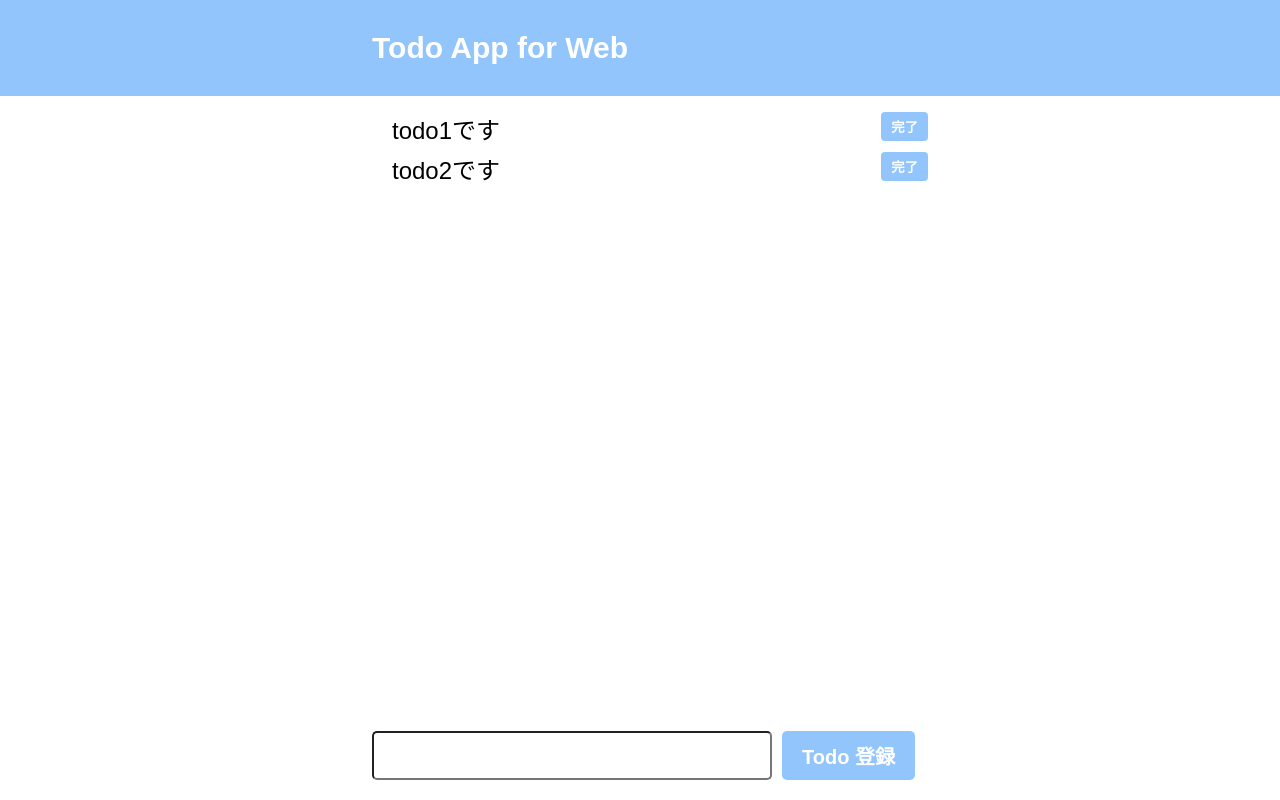
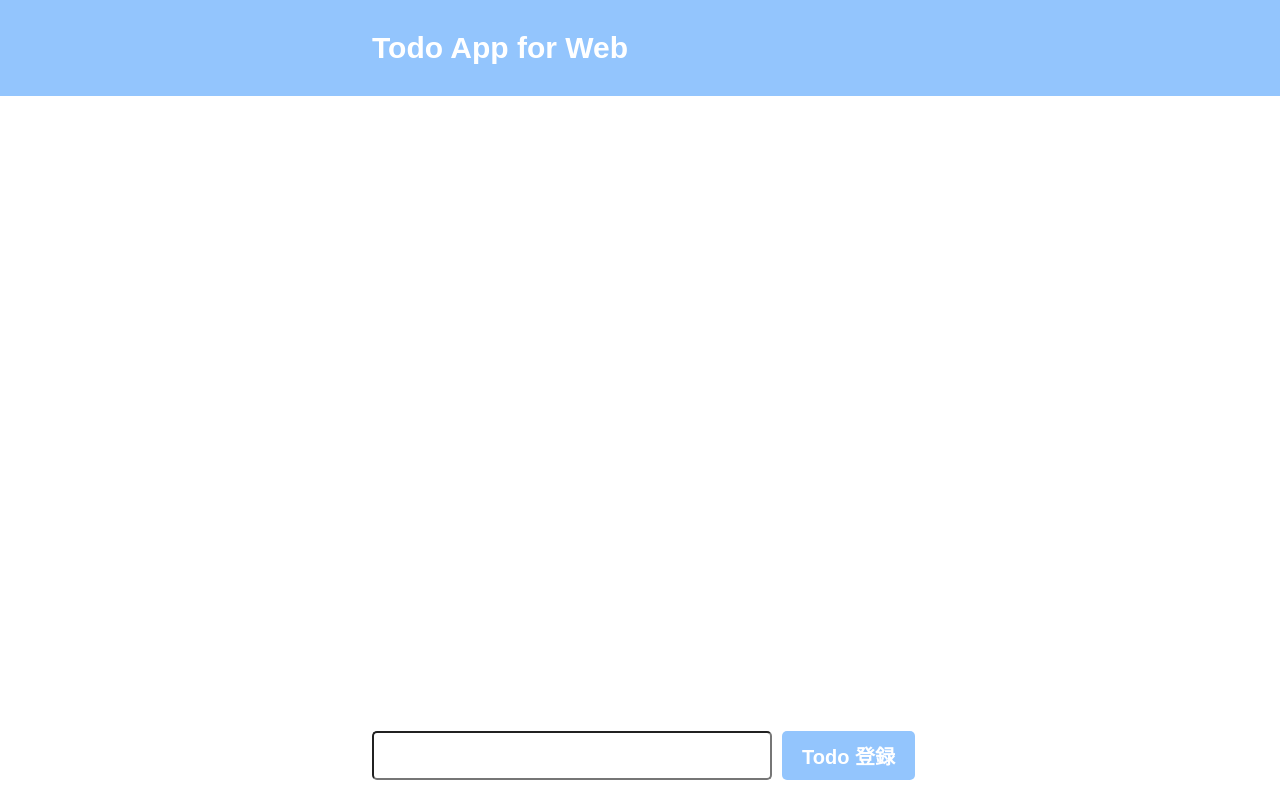
Before and after one commit to dlopp/codelabs, a Nuxt app in the folder sources/nuxt-todo/: page / in a window 1280 px wide. Built offline with nearby package versions, Linux system fonts and the light colour scheme.

Commit message:
追加・削除する機能を追加する

```diff
--- a/sources/nuxt-todo/pages/index.vue
+++ b/sources/nuxt-todo/pages/index.vue
@@ -9,13 +9,13 @@
       <ul>
         <li v-for="(todo, index) in todoList" :key="index" class="card">
           <p class="todo">{{ todo }}</p>
-          <button class="done">
+          <button class="done" @click.prevent="completeTodo(index)">
             完了
           </button>
         </li>
       </ul>
-      <form class="form">
-        <input type="text" class="input" />
+      <form @submit.prevent="addTodo" class="form">
+        <input type="text" class="input" v-model="todo" />
         <button type="submit" class="button">Todo 登録</button>
       </form>
     </section>
@@ -26,10 +26,24 @@
 export default {
   data() {
     return {
-      todoList: ['todo1です', 'todo2です']
-    }
-  }
-}
+      todo: "",
+      todoList: [],
+    };
+  },
+  methods: {
+    addTodo() {
+      if (this.todo.length === 0) {
+        alert("todoを入力してください。");
+        return;
+      }
+      this.todoList.push(this.todo);
+      this.todo = "";
+    },
+    completeTodo(index) {
+      this.todoList.splice(index, 1);
+    },
+  },
+};
 </script>
 
 <style>
```
